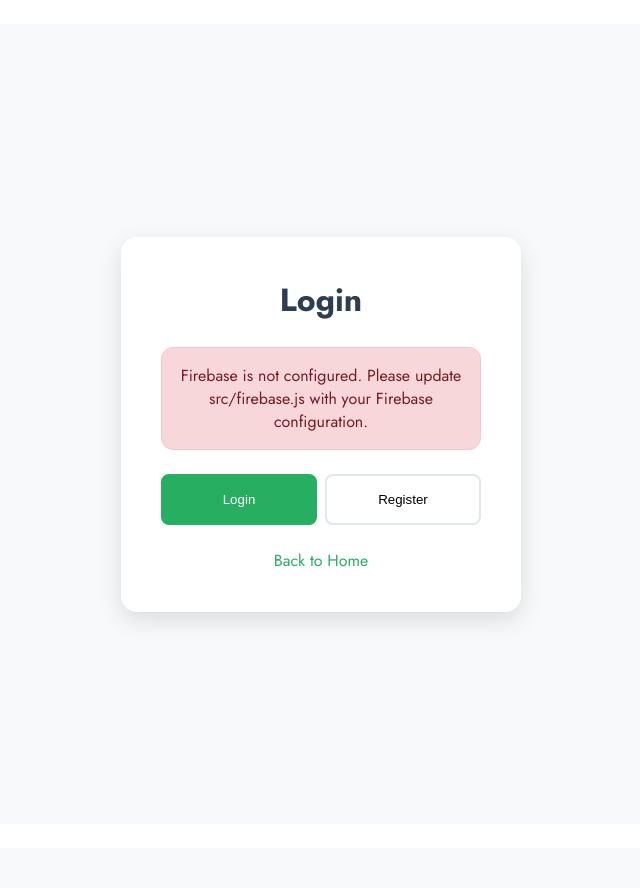
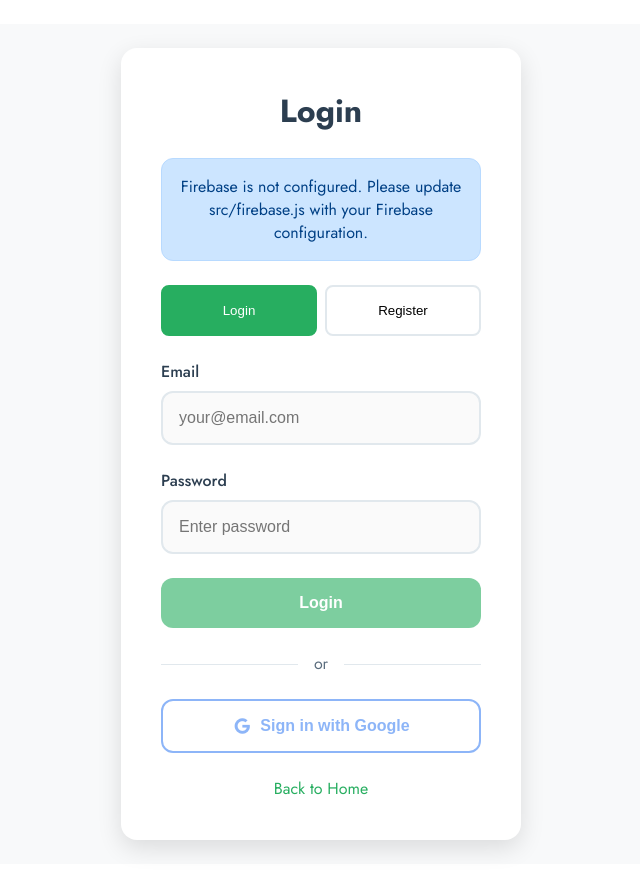
Before and after one commit to theHeathLee/Repair-Cafe, a Vue app: page /login in a window 1280 px wide. Shown: the whole page, without its empty margins (319-959 px from the left). Before the commit the page ends 848 px from the top, so only its background shows below. Built offline with nearby package versions, Linux system fonts and the light colour scheme.

Commit message:
login improve

```diff
--- a/src/components/Login.vue
+++ b/src/components/Login.vue
@@ -2,30 +2,31 @@
   <div class="login-container" :class="{ 'dark-mode': darkMode }">
     <div class="login-card">
       <h1>{{ loginTitle }}</h1>
-      <div v-if="!firebaseConfigured" class="error-message">
+      <div v-if="!firebaseConfigured" class="info-message">
         {{ firebaseNotConfiguredMessage }}
       </div>
-      <p v-if="pendingApproval" class="pending-message">{{ pendingMessage }}</p>
+      <p v-else-if="pendingApproval" class="pending-message">{{ pendingMessage }}</p>
 
+      <div v-if="successMessage" class="success-message">{{ successMessage }}</div>
       <div v-if="error" class="error-message">{{ error }}</div>
 
       <div class="auth-tabs">
         <button
           :class="{ active: activeTab === 'login' }"
-          @click="activeTab = 'login'"
+          @click="activeTab = 'login'; error = ''; successMessage = '';"
         >
           {{ loginTabText }}
         </button>
         <button
           :class="{ active: activeTab === 'register' }"
-          @click="activeTab = 'register'"
+          @click="activeTab = 'register'; error = ''; successMessage = '';"
         >
           {{ registerTabText }}
         </button>
       </div>
 
       <!-- Login Form -->
-      <form v-if="activeTab === 'login' && firebaseConfigured" @submit.prevent="handleLogin" class="auth-form">
+      <form v-if="activeTab === 'login'" @submit.prevent="handleLogin" class="auth-form">
         <div class="form-group">
           <label>{{ emailLabel }}</label>
           <input
@@ -33,6 +34,7 @@
             v-model="loginEmail"
             :placeholder="emailPlaceholder"
             required
+            :disabled="!firebaseConfigured"
           />
         </div>
         <div class="form-group">
@@ -42,15 +44,16 @@
             v-model="loginPassword"
             :placeholder="passwordPlaceholder"
             required
+            :disabled="!firebaseConfigured"
           />
         </div>
-        <button type="submit" class="btn btn-primary" :disabled="loading">
+        <button type="submit" class="btn btn-primary" :disabled="loading || !firebaseConfigured">
           {{ loading ? loadingText : loginButtonText }}
         </button>
       </form>
 
       <!-- Register Form -->
-      <form v-if="activeTab === 'register' && firebaseConfigured" @submit.prevent="handleRegister" class="auth-form">
+      <form v-if="activeTab === 'register'" @submit.prevent="handleRegister" class="auth-form">
         <div class="form-group">
           <label>{{ emailLabel }}</label>
           <input
@@ -58,6 +61,7 @@
             v-model="registerEmail"
             :placeholder="emailPlaceholder"
             required
+            :disabled="!firebaseConfigured"
           />
         </div>
         <div class="form-group">
@@ -68,18 +72,19 @@
             :placeholder="passwordPlaceholder"
             required
             minlength="6"
+            :disabled="!firebaseConfigured"
           />
         </div>
-        <button type="submit" class="btn btn-primary" :disabled="loading">
+        <button type="submit" class="btn btn-primary" :disabled="loading || !firebaseConfigured">
           {{ loading ? loadingText : registerButtonText }}
         </button>
       </form>
 
-      <div v-if="firebaseConfigured" class="divider">
+      <div class="divider">
         <span>{{ orText }}</span>
       </div>
 
-      <button v-if="firebaseConfigured" @click="handleGoogleAuth" class="btn btn-google" :disabled="loading">
+      <button @click="handleGoogleAuth" class="btn btn-google" :disabled="loading || !firebaseConfigured">
         <i class="fab fa-google"></i>
         {{ googleButtonText }}
       </button>
@@ -108,9 +113,10 @@
       registerPassword: '',
       loading: false,
       error: '',
+      successMessage: '',
       pendingApproval: false,
       darkMode: false,
-      currentLang: 'en', // Default language
+      currentLang: 'en',
       firebaseConfigured: false
     };
   },
@@ -131,8 +137,13 @@
       this.darkMode = savedDarkMode === 'true';
     },
     async handleLogin() {
+      if (!auth || !db) {
+        this.error = this.firebaseNotConfiguredMessage;
+        return;
+      }
       this.loading = true;
       this.error = '';
+      this.successMessage = '';
 
       try {
         const userCredential = await signInWithEmailAndPassword(auth, this.loginEmail, this.loginPassword);
@@ -150,20 +161,24 @@
           this.error = this.pendingApprovalMessage;
           this.pendingApproval = true;
         }
-      } catch (error) {
-        this.error = this.getErrorMessage(error.code);
+      } catch (err) {
+        this.error = this.getErrorMessage(err.code);
       } finally {
         this.loading = false;
       }
     },
     async handleRegister() {
+      if (!auth || !db) {
+        this.error = this.firebaseNotConfiguredMessage;
+        return;
+      }
       this.loading = true;
       this.error = '';
+      this.successMessage = '';
 
       try {
         const userCredential = await createUserWithEmailAndPassword(auth, this.registerEmail, this.registerPassword);
 
-        // Create user document with pending approval
         await setDoc(doc(db, 'users', userCredential.user.uid), {
           email: this.registerEmail,
           approved: false,
@@ -171,35 +186,38 @@
           createdAt: new Date()
         });
 
-        this.error = this.registrationSuccessMessage;
+        this.successMessage = this.registrationSuccessMessage;
         this.activeTab = 'login';
         this.pendingApproval = true;
-      } catch (error) {
-        this.error = this.getErrorMessage(error.code);
+      } catch (err) {
+        this.error = this.getErrorMessage(err.code);
       } finally {
         this.loading = false;
       }
     },
     async handleGoogleAuth() {
+      if (!auth || !db || !googleProvider) {
+        this.error = this.firebaseNotConfiguredMessage;
+        return;
+      }
       this.loading = true;
       this.error = '';
+      this.successMessage = '';
 
       try {
         const result = await signInWithPopup(auth, googleProvider);
         const user = result.user;
 
-        // Check if user document exists
         const userDoc = await getDoc(doc(db, 'users', user.uid));
 
         if (!userDoc.exists()) {
-          // Create user document with pending approval
           await setDoc(doc(db, 'users', user.uid), {
             email: user.email,
             approved: false,
             role: 'user',
             createdAt: new Date()
           });
-          this.error = this.registrationSuccessMessage;
+          this.successMessage = this.registrationSuccessMessage;
           this.pendingApproval = true;
         } else {
           const userData = userDoc.data();
@@ -210,8 +228,8 @@
             this.pendingApproval = true;
           }
         }
-      } catch (error) {
-        this.error = this.getErrorMessage(error.code);
+      } catch (err) {
+        this.error = this.getErrorMessage(err.code);
       } finally {
         this.loading = false;
       }
@@ -353,6 +371,16 @@
   color: var(--text-primary, #2c3e50);
 }
 
+.info-message {
+  background-color: #cce5ff;
+  border: 1px solid #b8daff;
+  border-radius: var(--radius-md, 12px);
+  padding: var(--spacing-sm, 16px);
+  margin-bottom: var(--spacing-md, 24px);
+  color: #004085;
+  text-align: center;
+}
+
 .pending-message {
   background-color: #fff3cd;
   border: 1px solid #ffc107;
@@ -360,6 +388,16 @@
   padding: var(--spacing-sm, 16px);
   margin-bottom: var(--spacing-md, 24px);
   color: #856404;
+  text-align: center;
+}
+
+.success-message {
+  background-color: #d4edda;
+  border: 1px solid #c3e6cb;
+  border-radius: var(--radius-md, 12px);
+  padding: var(--spacing-sm, 16px);
+  margin-bottom: var(--spacing-md, 24px);
+  color: #155724;
   text-align: center;
 }
 
@@ -523,4 +561,22 @@
 .dark-mode .divider span {
   background: var(--bg-white, #2d2d2d);
 }
+
+.dark-mode .info-message {
+  background-color: #1a3a52;
+  border-color: #2a5a82;
+  color: #b8daff;
+}
+
+.dark-mode .success-message {
+  background-color: #1e4620;
+  border-color: #2d6a2f;
+  color: #c3e6cb;
+}
+
+.dark-mode .error-message {
+  background-color: #4a2020;
+  border-color: #6a2d2d;
+  color: #f5c6cb;
+}
 </style>
```
